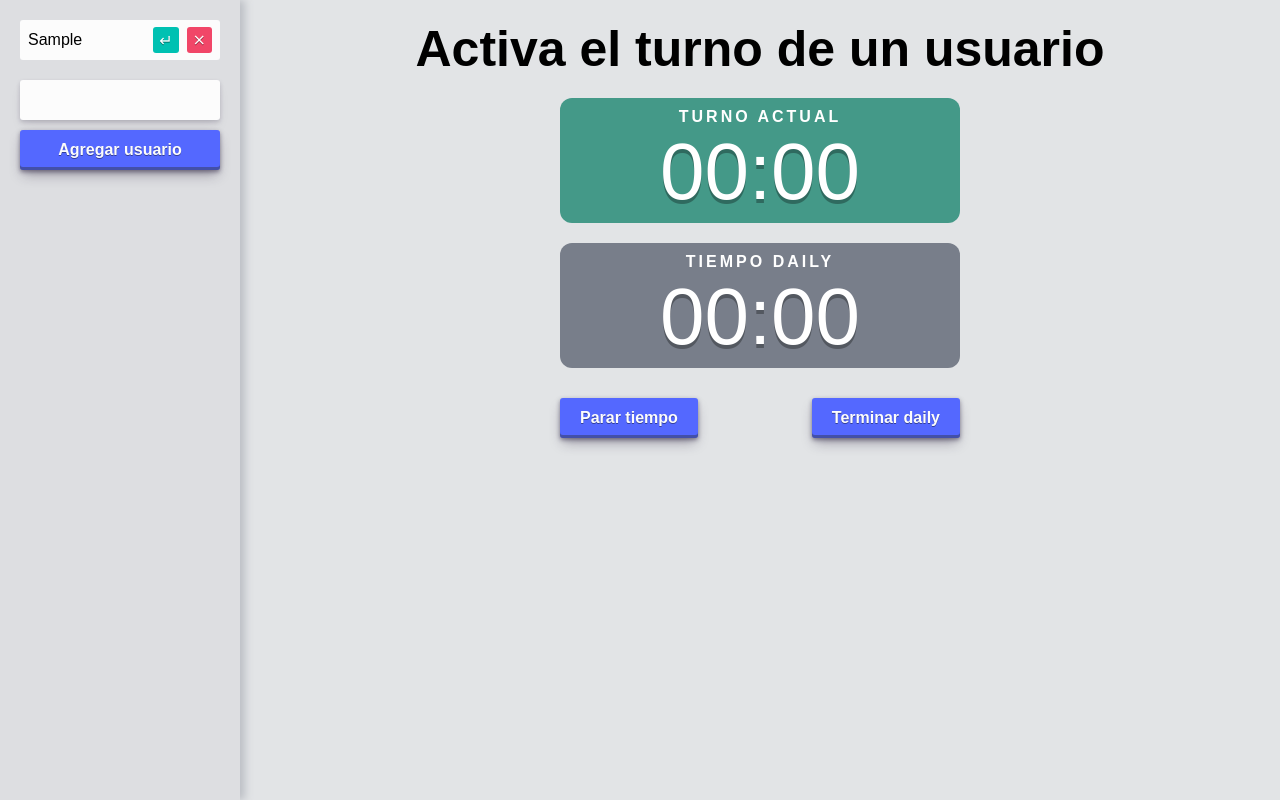
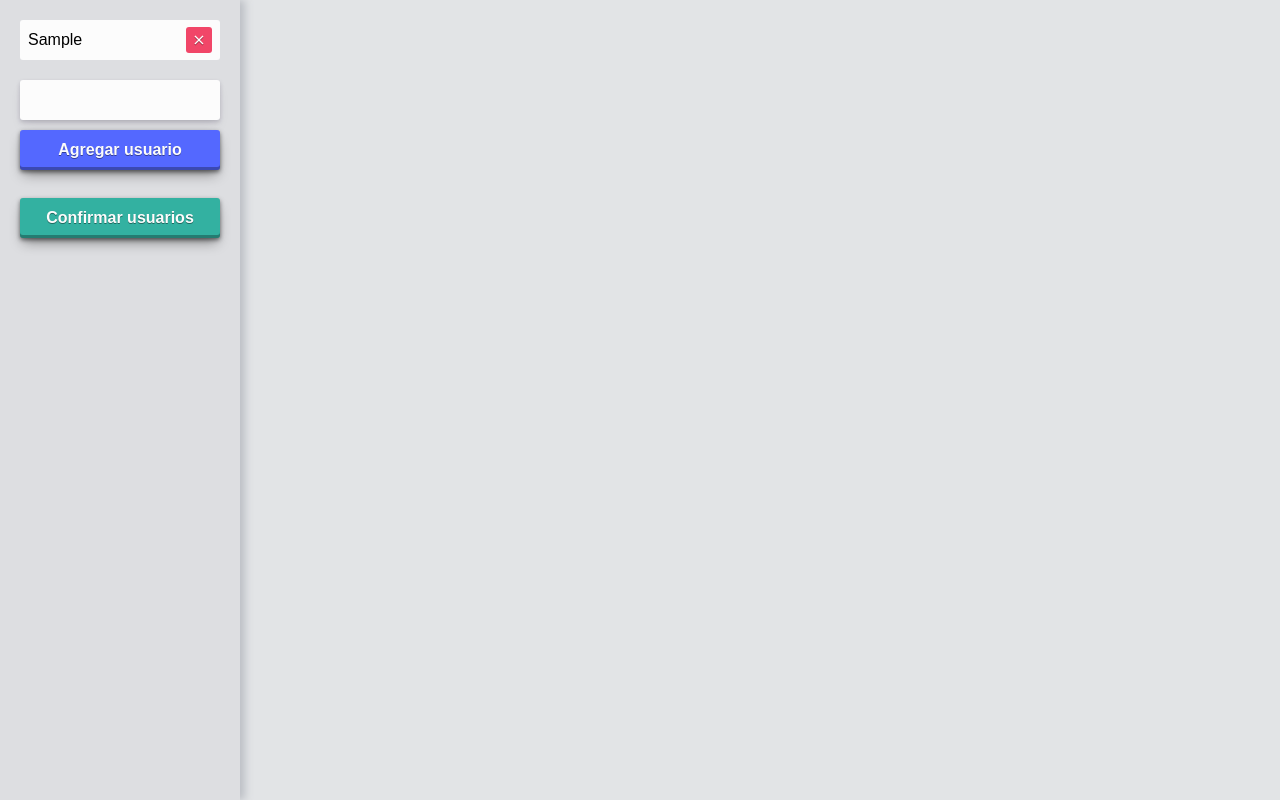
Before and after one commit to Mathiew82/dailup, a Vue app: page / in a window 1280 px wide. Both pictures are taken after typing "Sample" into the empty fields and a click on the button "Agregar usuario". Built offline with nearby package versions, Linux system fonts and the light colour scheme.

Commit message:
Actualizada la lógica sobre cuando mostrar los botones de los usuarios y el contenido de los contadores. Algunos ajustes de estilos

```diff
--- a/src/App.vue
+++ b/src/App.vue
@@ -1,12 +1,12 @@
 <template>
   <div class="app">
-    <Aside />
-    <Content />
+    <Aside @confirmed-users="confirmUsers" />
+    <Content :confirmedUsers="confirmedUsers" />
   </div>
 </template>
 
 <script setup>
-import { provide } from 'vue'
+import { provide, ref } from 'vue'
 import Aside from './components/Aside.vue'
 import Content from './components/Content.vue'
 import useUsers from './hooks/useUsers'
@@ -24,6 +24,12 @@ provide('setActiveUser', setActiveUser)
 provide('setUserTime', setUserTime)
 provide('start', start)
 provide('stop', stop)
+
+const confirmedUsers = ref(false)
+
+const confirmUsers = () => {
+  confirmedUsers.value = true
+}
 </script>
 
 <style lang="scss">
--- a/src/components/Aside.vue
+++ b/src/components/Aside.vue
@@ -1,6 +1,6 @@
 <template>
   <aside>
-    <UsersList :users="users" />
+    <UsersList :users="users" :confirmedUsers="confirmedUsers" />
 
     <input
       type="text"
@@ -17,22 +17,34 @@
     >
       Agregar usuario
     </Button>
+    <br /><br />
+    <Button type="button" color="green" :fullWidth="true" @click="confirmUsers">
+      Confirmar usuarios
+    </Button>
   </aside>
 </template>
 
 <script setup>
-import { inject, ref } from 'vue'
+import { getCurrentInstance, inject, ref } from 'vue'
 import Button from './ui/Button.vue'
 import UsersList from './UsersList.vue'
+
+const { emit } = getCurrentInstance()
 
 const users = inject('users')
 const addUser = inject('addUser')
 
 const newUserName = ref('')
+const confirmedUsers = ref(false)
 
 const addUserAndResetInput = () => {
   addUser(newUserName.value)
   newUserName.value = ''
+}
+
+const confirmUsers = () => {
+  confirmedUsers.value = true
+  emit('confirmed-users')
 }
 </script>
 
--- a/src/components/Content.vue
+++ b/src/components/Content.vue
@@ -1,5 +1,5 @@
 <template>
-  <div class="content">
+  <div v-if="confirmedUsers" class="content">
     <div class="active-user-name">
       {{ activeUser.name }}
     </div>
@@ -22,6 +22,13 @@ import Button from './ui/Button.vue'
 import Counter from './Counter.vue'
 import { counterTypes } from '../constants/counterTypes'
 
+const props = defineProps({
+  confirmedUsers: {
+    type: Boolean,
+    require: true,
+  },
+})
+
 const activeUser = inject('activeUser')
 const stop = inject('stop')
 
@@ -33,10 +40,20 @@ const stopTimer = () => {
 <style lang="scss" scoped>
 @import '../sass/_variables.scss';
 
+@keyframes fadeIn {
+  from {
+    opacity: 0;
+  }
+  to {
+    opacity: 1;
+  }
+}
+
 .content {
   flex-basis: 100%;
   padding: 20px;
   text-align: center;
+  animation: fadeIn 2s;
 
   > .active-user-name {
     font-size: 50px;
--- a/src/components/UsersList.vue
+++ b/src/components/UsersList.vue
@@ -14,9 +14,15 @@
         <span
           class="apply-user"
           @click="startUser(user)"
-          :style="`${user.id === activeUser.id && 'display: none'}`"
+          :style="`${
+            user.id === activeUser.id || (!confirmedUsers && 'display: none')
+          }`"
         />
-        <span class="remove-button" @click="removeUser(user.id)" />
+        <span
+          class="remove-button"
+          @click="removeUser(user.id)"
+          :style="`${confirmedUsers && 'display: none'}`"
+        />
       </span>
     </li>
   </ul>
@@ -28,6 +34,10 @@ import { inject } from 'vue'
 defineProps({
   users: {
     type: Array,
+    require: true,
+  },
+  confirmedUsers: {
+    type: Boolean,
     require: true,
   },
 })
@@ -77,15 +87,15 @@ const startUser = (person) => {
     padding: 0 8px;
 
     &.active {
-      background-color: #e8f4f0;
-      border-left: 8px solid #60d1c2;
+      background-color: $light-green-color;
+      border-left: 8px solid $green-color;
       padding: 0 8px 0 10px;
       position: relative;
 
       &:after {
         width: 10px;
         height: 10px;
-        background-color: #60d1c2;
+        background-color: $green-color;
         content: '';
         display: block;
         position: absolute;
@@ -143,7 +153,6 @@ const startUser = (person) => {
 
   .apply-user {
     background-color: #00c1b2;
-    margin-right: 8px;
 
     &:before {
       height: 26px;
@@ -174,6 +183,7 @@ const startUser = (person) => {
 
   .remove-button {
     background-color: #f14668;
+    margin-left: 8px;
 
     &:after {
       content: '\02A2F';
--- a/src/components/ui/Button.vue
+++ b/src/components/ui/Button.vue
@@ -44,9 +44,8 @@ defineProps({
   height: 40px;
   border: none;
   border-radius: $border-radius-default;
-  box-shadow: 0px 2px 4px rgb(45 35 66 / 50%),
-    0px 7px 13px -3px rgb(45 35 66 / 40%),
-    inset 0px -3px 0px rgb(58 65 111 / 60%);
+  box-shadow: 0px 2px 4px rgb(0 0 0 / 50%), 0px 7px 13px -3px rgb(0 0 0 / 40%),
+    inset 0px -3px 0px rgb(0 0 0 / 30%);
   font-size: 1em;
   font-weight: 700;
   margin-top: 10px;
@@ -60,14 +59,18 @@ defineProps({
     color: $white-color;
   }
 
+  &--green {
+    background: darken($green-color, 15%);
+    color: $white-color;
+  }
+
   &--full-width {
     width: 100%;
   }
 
   &:hover {
-    box-shadow: 0px 4px 8px rgb(45 35 66 / 50%),
-      0px 7px 13px -3px rgb(45 35 66 / 40%),
-      inset 0px -3px 0px rgb(58 65 111 / 60%);
+    box-shadow: 0px 4px 8px rgb(0 0 0 / 50%), 0px 7px 13px -3px rgb(0 0 0 / 40%),
+      inset 0px -3px 0px rgb(0 0 0 / 30%);
     transform: translateY(-2px);
   }
 }
--- a/src/sass/_variables.scss
+++ b/src/sass/_variables.scss
@@ -5,6 +5,8 @@ $dark-grey-color: darken($grey-color, 8%);
 $border-color: darken($grey-color, 16%);
 $blue-color: #5468ff;
 $light-blue-color: #e0edfc;
+$green-color: #60d1c2;
+$light-green-color: #e8f4f0;
 
 $border-radius-default: 3px;
 
```
